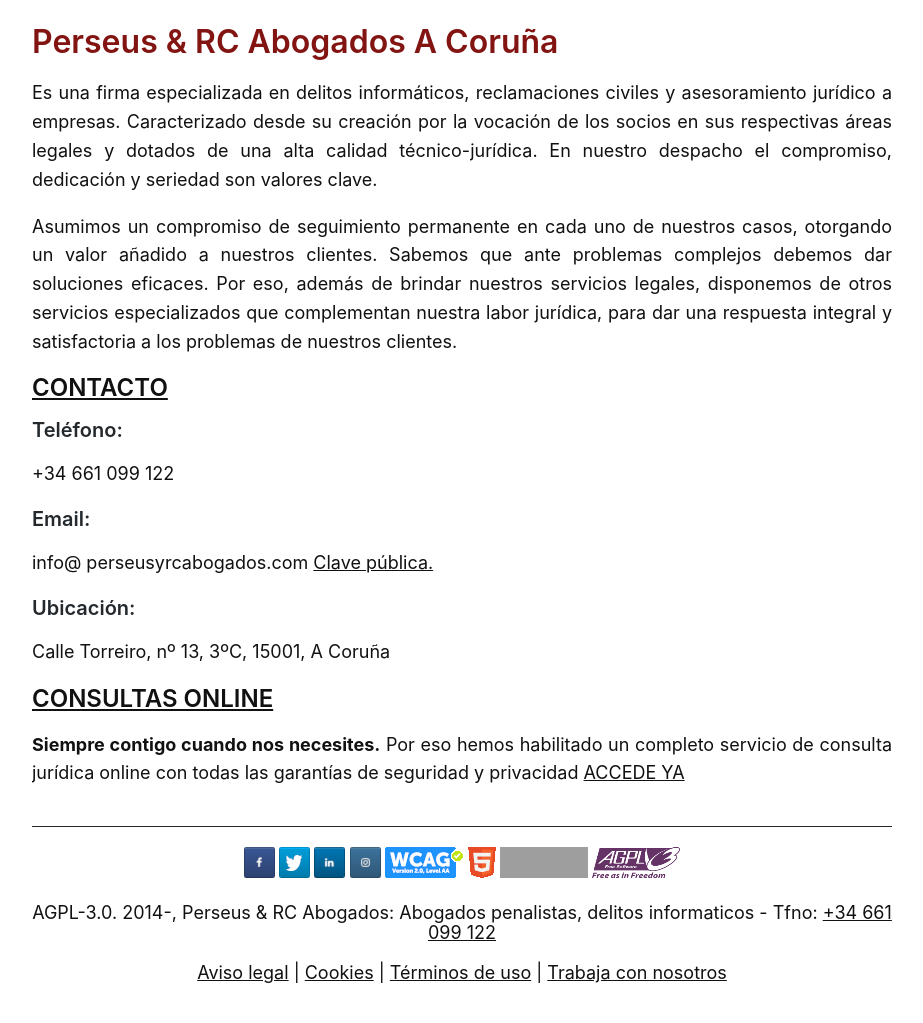
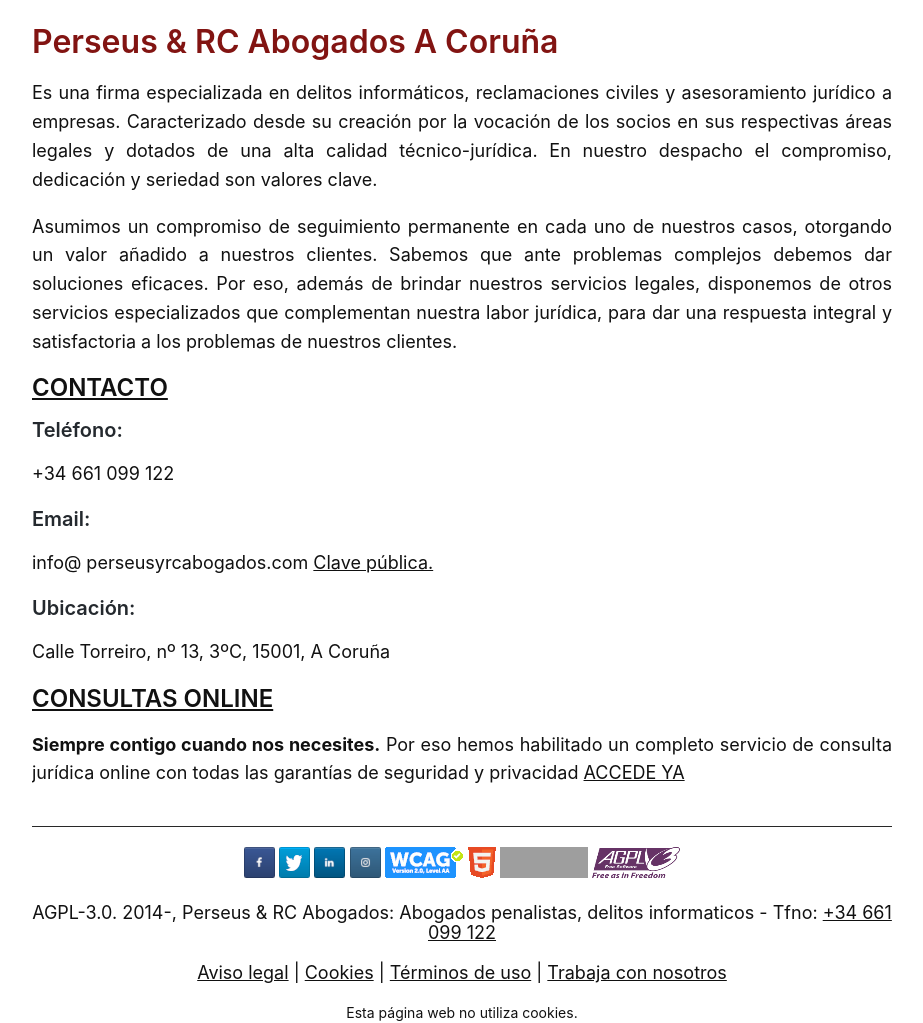
Before and after one commit to streaming10/perseusnew, a Jekyll site: the page built from index.md, in a window 1280 px wide, cut to the strip 406-1429 px from the top of the page. Shown: the whole strip, without its empty margins (158-1081 px from the left). Built offline with Jekyll 4.4.1, drawn with Linux system fonts in a browser that asks for light colours; our own code applies the rules of GitHub Pages for plain Markdown files; grey boxes are pictures that could not be loaded.

Commit message:
Update default.html

```diff
--- a/_layouts/default.html
+++ b/_layouts/default.html
@@ -134,6 +134,7 @@
     <a title="Trabaja con nosotros" href="/trabaja-con-nosotros">Trabaja con nosotros</a>
 </div>
 <br>
+    <div style="font-size: 14px; text-align: center;">Esta página web no utiliza cookies.</div>
 
 </footer>
 
```
